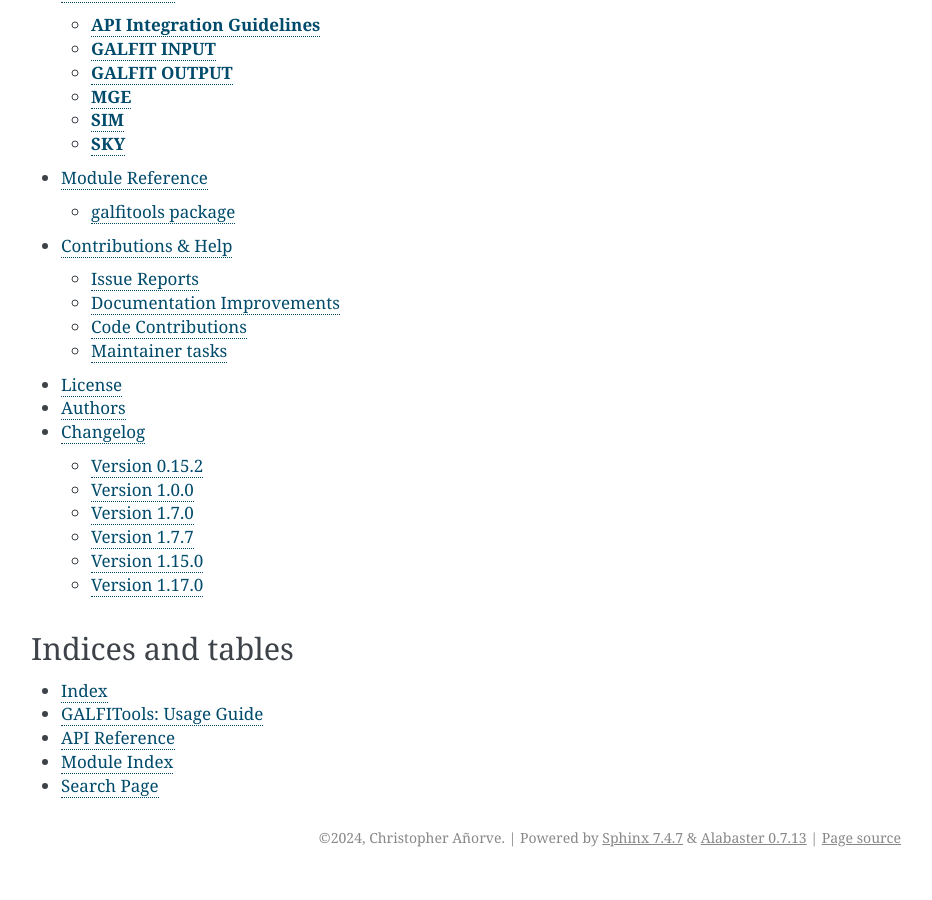
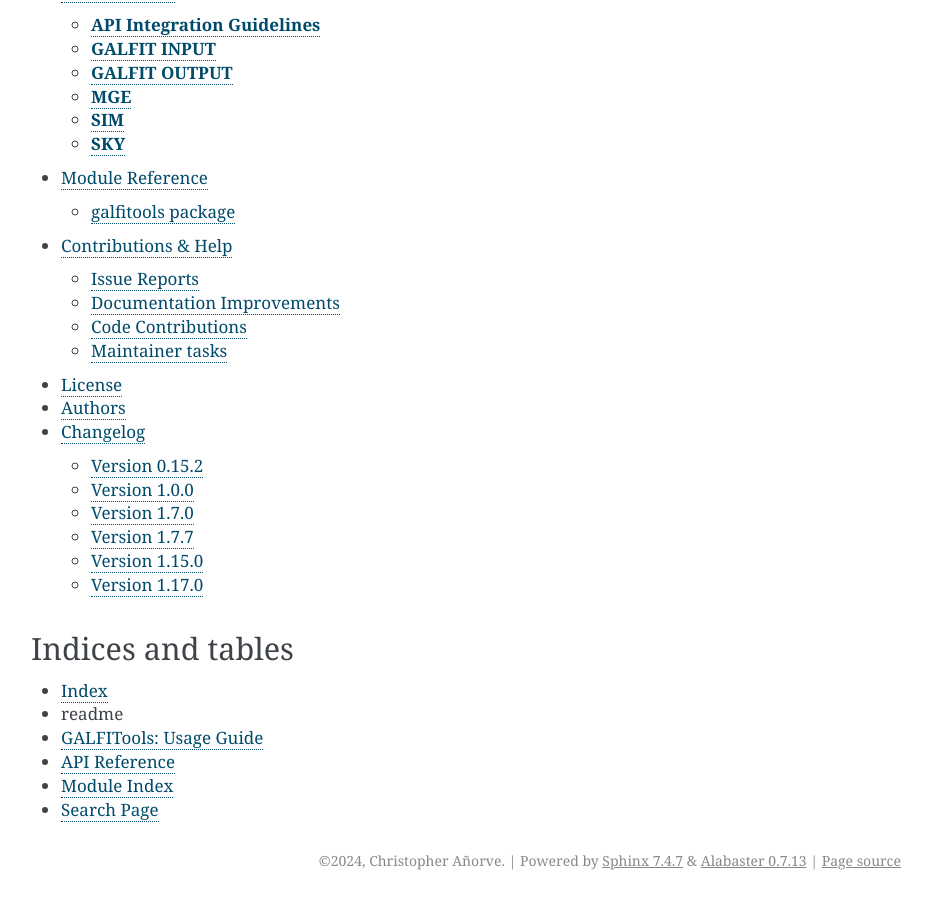
Before and after one commit to canorve/GALFITools, a Sphinx documentation site: the page built from docs/index.rst, in a window 1280 px wide and 900 px high, scrolled down 674 px. Shown: the whole window, without its empty margins (339-1271 px from the left). Built offline with Sphinx 7.4.7, drawn with Linux system fonts in a browser that asks for light colours; before the commit the page ends 1551 px from its top, so only the background shows below that.

Commit message:
docs updated

```diff
--- a/docs/index.rst
+++ b/docs/index.rst
@@ -42,6 +42,7 @@ Indices and tables
 ==================
 
 * :ref:`genindex`
+* :ref:`readme`
 * :ref:`usage`
 * :ref:`api`
 * :ref:`modindex`
```
